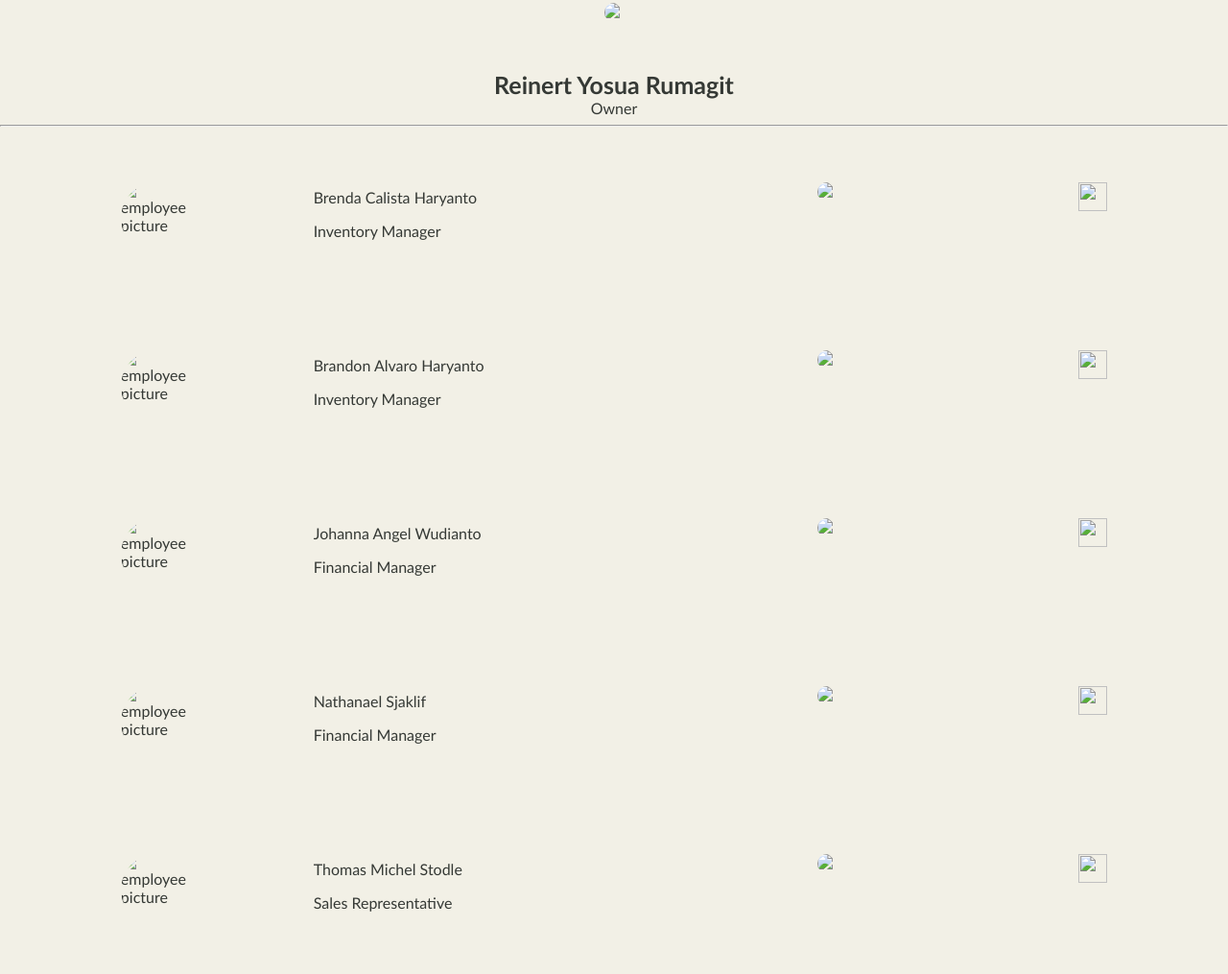
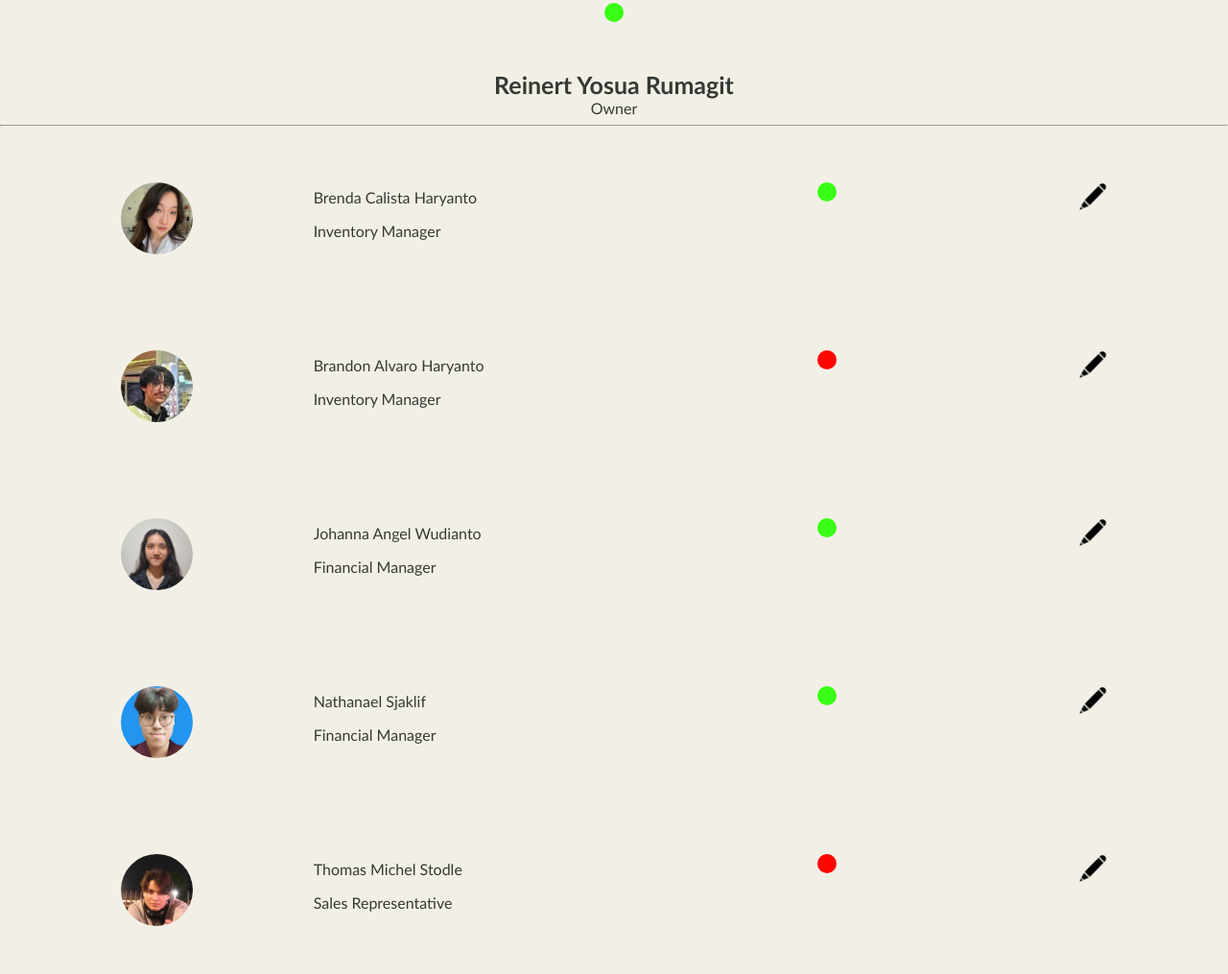
Before and after one commit to johannaaw/everyware, a plain HTML site: page Profile.html in a window 1280 px wide. Shown: the part 357-1372 px from the top of the page at 96% size. Drawn offline with Linux system fonts and the light colour scheme.

Commit message:
Update Profile.html

```diff
--- a/Profile.html
+++ b/Profile.html
@@ -19,8 +19,8 @@
 <section>
     <div class="personal">
         <div class="profile">
-            <img class="owner-pic" src="Asset/reinert.jpg" alt="active user">
-            <img class="online" src="Asset/hijauonline.jpg" alt="online">
+            <img class="owner-pic" src="reinert.jpg" alt="active user">
+            <img class="online" src="hijauonline.jpg" alt="online">
         </div>
         <div class="owner">
             <p id="owner-name">Reinert Yosua Rumagit</p>
@@ -33,49 +33,49 @@
 
     <div class="employee-container">
         <div class="employee">
-            <img class="employee-img" src="Asset/employee1.jpg" alt="employee picture">
+            <img class="employee-img" src="employee1.jpg" alt="employee picture">
             <div class="employee-name">
                 <p>Brenda Calista Haryanto</p>
                 <p>Inventory Manager</p>
             </div>
-            <img class="online" src="Asset/hijauonline.jpg" alt="online">
-            <img class="edit" onclick="alert('Edit profile')" src="Asset/edit.png" alt="">
+            <img class="online" src="hijauonline.jpg" alt="online">
+            <img class="edit" onclick="alert('Edit profile')" src="edit.png" alt="">
         </div>
         <div class="employee">
-            <img class="employee-img" src="Asset/employee4.jpg" alt="employee picture">
+            <img class="employee-img" src="employee4.jpg" alt="employee picture">
             <div class="employee-name">
                 <p>Brandon Alvaro Haryanto</p>
                 <p>Inventory Manager</p>
             </div>
-            <img class="online" src="Asset/merahoffline.jpg" alt="online">
-            <img class="edit" onclick="alert('Edit profile')" src="Asset/edit.png" alt="">
+            <img class="online" src="merahoffline.jpg" alt="online">
+            <img class="edit" onclick="alert('Edit profile')" src="edit.png" alt="">
         </div>
         <div class="employee">
-            <img class="employee-img" src="Asset/employee3.jpg" alt="employee picture">
+            <img class="employee-img" src="employee3.jpg" alt="employee picture">
             <div class="employee-name">
                 <p>Johanna Angel Wudianto</p>
                 <p>Financial Manager</p>
             </div>
-            <img class="online" src="Asset/hijauonline.jpg" alt="online">
-            <img class="edit" onclick="alert('Edit profile')" src="Asset/edit.png" alt="">
+            <img class="online" src="hijauonline.jpg" alt="online">
+            <img class="edit" onclick="alert('Edit profile')" src="edit.png" alt="">
         </div>
         <div class="employee">
-            <img class="employee-img" src="Asset/employee2.jpg" alt="employee picture">
+            <img class="employee-img" src="employee2.jpg" alt="employee picture">
             <div class="employee-name">
                 <p>Nathanael Sjaklif</p>
                 <p>Financial Manager</p>
             </div>
-            <img class="online" src="Asset/hijauonline.jpg" alt="online">
-            <img class="edit" onclick="alert('Edit profile')" src="Asset/edit.png" alt="">
+            <img class="online" src="hijauonline.jpg" alt="online">
+            <img class="edit" onclick="alert('Edit profile')" src="edit.png" alt="">
         </div>
         <div class="employee">
-            <img class="employee-img" src="Asset/employee5.jpg" alt="employee picture">
+            <img class="employee-img" src="employee5.jpg" alt="employee picture">
             <div class="employee-name">
                 <p>Thomas Michel Stodle</p>
                 <p>Sales Representative</p>
             </div>
-            <img class="online" src="Asset/merahoffline.jpg" alt="online">
-            <img class="edit" onclick="alert('Edit profile')" src="Asset/edit.png" alt="">
+            <img class="online" src="merahoffline.jpg" alt="online">
+            <img class="edit" onclick="alert('Edit profile')" src="edit.png" alt="">
         </div>
     </div>
 </section>
```
